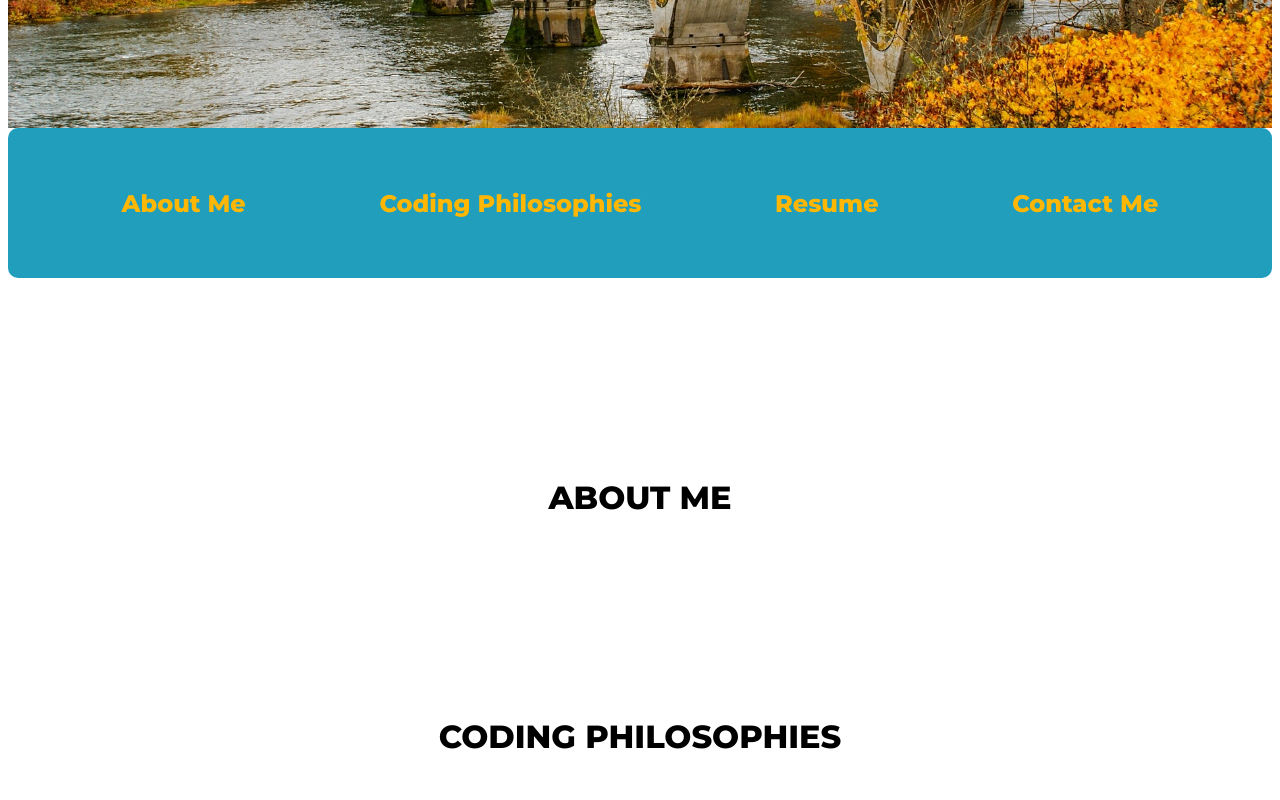
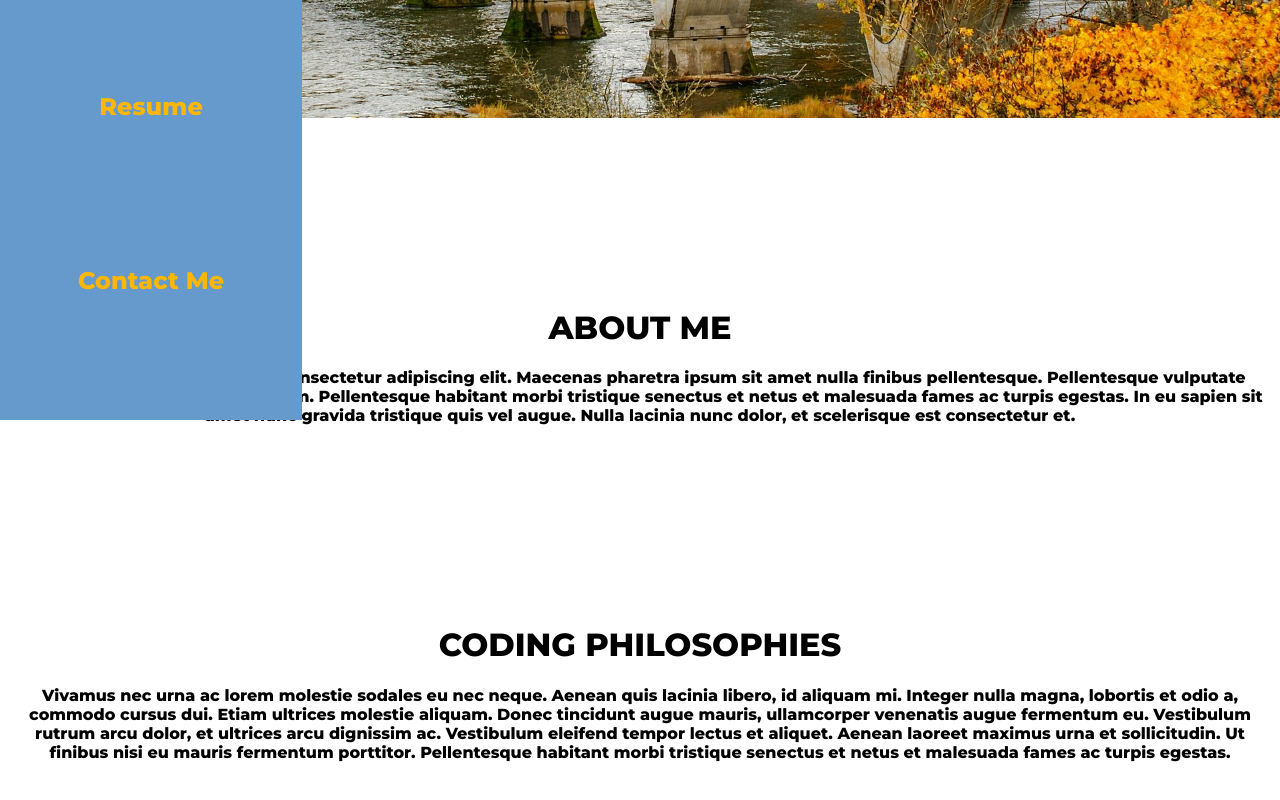
Before and after one commit to alexcutschall/website-resume, an Angular app: page / in a window 1280 px wide. Shown: the part 380-1180 px from the top of the page. Built offline with nearby package versions, Linux system fonts and the light colour scheme; a web font is replaced by a local one.

Commit message:
Moving banner to side

```diff
--- a/src/app/app.component.css
+++ b/src/app/app.component.css
@@ -1,3 +1,4 @@
+
 .header {
     background-image: url("../assets/portland.jpg");
     height: 500px;
@@ -9,6 +10,7 @@
     align-items: center;
     justify-content: center;
     flex-direction: column;
+    margin: -10px;
 }
 
 .headerText {
@@ -18,27 +20,31 @@
     border-style: none none solid none;
     padding: 10px;
     font-size: 50px;
+    margin-left: 350px;
 }
 
 .headerSubtitleText {
     color: white;
     margin: -5px;
     -webkit-text-stroke: 1px black;
+    margin-left: 350px;
 }
 
 .scrollBanner {
-    width: 100%;
-    background-color: #219ebc;
+    background-color: #6699cc;
     display: flex;
     justify-content: space-evenly;
-    border-radius: 10px;
-    height: 150px;
+    flex-direction: column;
+    height: 100vh;
+    position: fixed;
+    top: 0;
+    left: 0;
 }
 
 .bannerButton {
     font-size: 150%;
     color: #ffb703;
-    background-color: #219ebc;
+    background-color: #6699cc;
     border: #219ebc;
     padding: 20px;
 }
--- a/src/app/app.component.html
+++ b/src/app/app.component.html
@@ -9,7 +9,6 @@
   <h3 class="headerSubtitleText">Programmer | Learner</h3>
 </div>
 
-
 <div class="scrollBanner">
   <button class="bannerButton" (click)="scrollToSection('aboutMe')">About Me</button>
   <button class="bannerButton" (click)="scrollToSection('codingPhilosophies')">Coding Philosophies</button>
@@ -19,14 +18,30 @@
 
 <div id="aboutMe" class="sectionText">
   <h1>ABOUT ME</h1>
+  <p>
+    Lorem ipsum dolor sit amet, consectetur adipiscing elit.
+    Maecenas pharetra ipsum sit amet nulla finibus pellentesque.
+    Pellentesque vulputate vehicula nunc vitae condimentum.
+    Pellentesque habitant morbi tristique senectus et netus et malesuada fames ac turpis egestas.
+    In eu sapien sit amet nunc gravida tristique quis vel augue. Nulla lacinia nunc dolor, et scelerisque est consectetur et.
+  </p>
 </div>
 
 <div id="codingPhilosophies" class="sectionText">
   <h1>CODING PHILOSOPHIES</h1>
+  <p>
+    Vivamus nec urna ac lorem molestie sodales eu nec neque. Aenean quis lacinia libero, id aliquam mi. Integer nulla magna,
+    lobortis et odio a, commodo cursus dui.
+    Etiam ultrices molestie aliquam. Donec tincidunt augue mauris, ullamcorper venenatis augue fermentum eu. Vestibulum rutrum arcu dolor,
+    et ultrices arcu dignissim ac. Vestibulum eleifend tempor lectus et aliquet. Aenean laoreet maximus urna et sollicitudin.
+    Ut finibus nisi eu mauris fermentum porttitor.
+    Pellentesque habitant morbi tristique senectus et netus et malesuada fames ac turpis egestas.
+  </p>
 </div>
 
 <div id="resumeSection" class="sectionText">
   <h1>RESUME</h1>
+
 </div>
 
 <div id="contactMe" class="sectionText">
```
